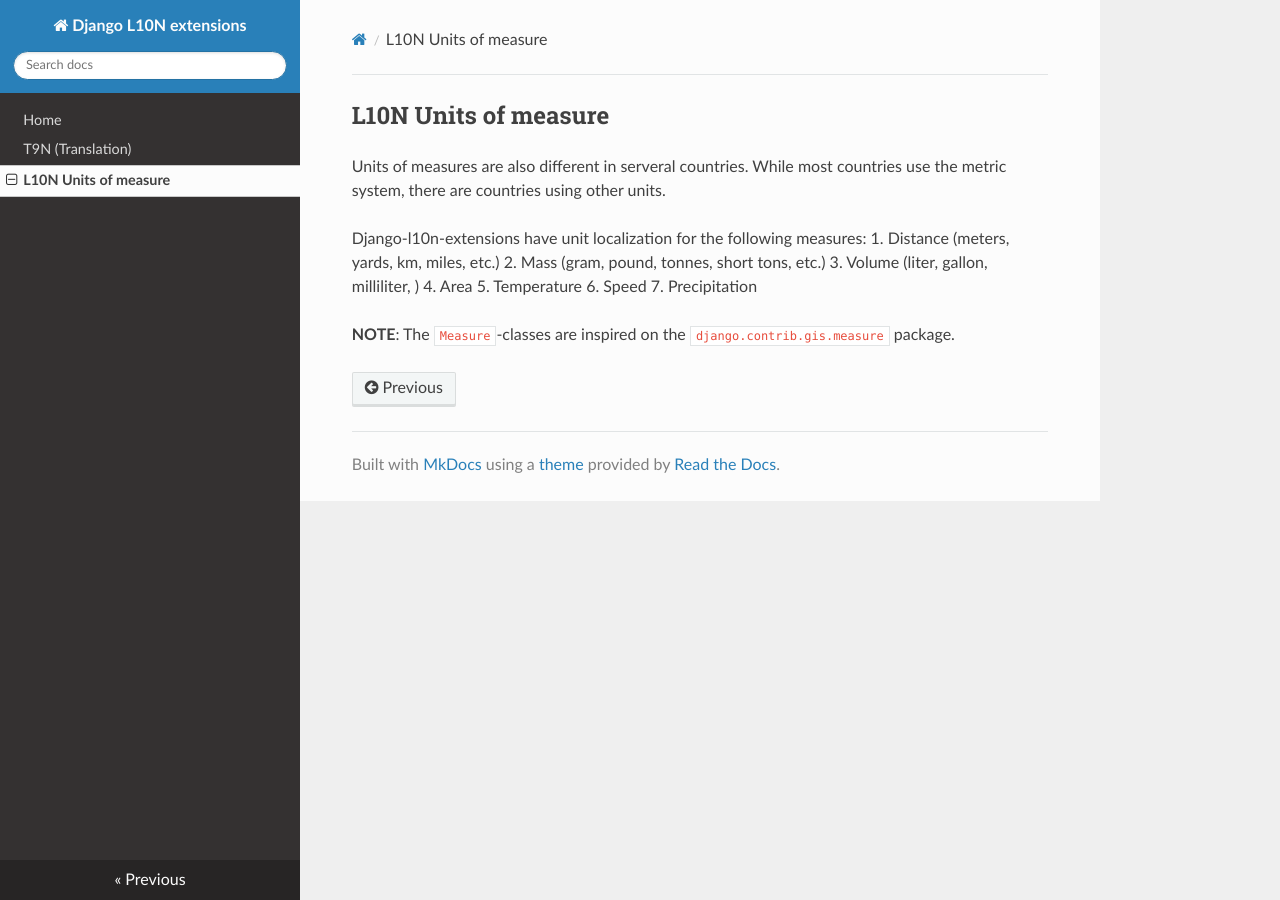
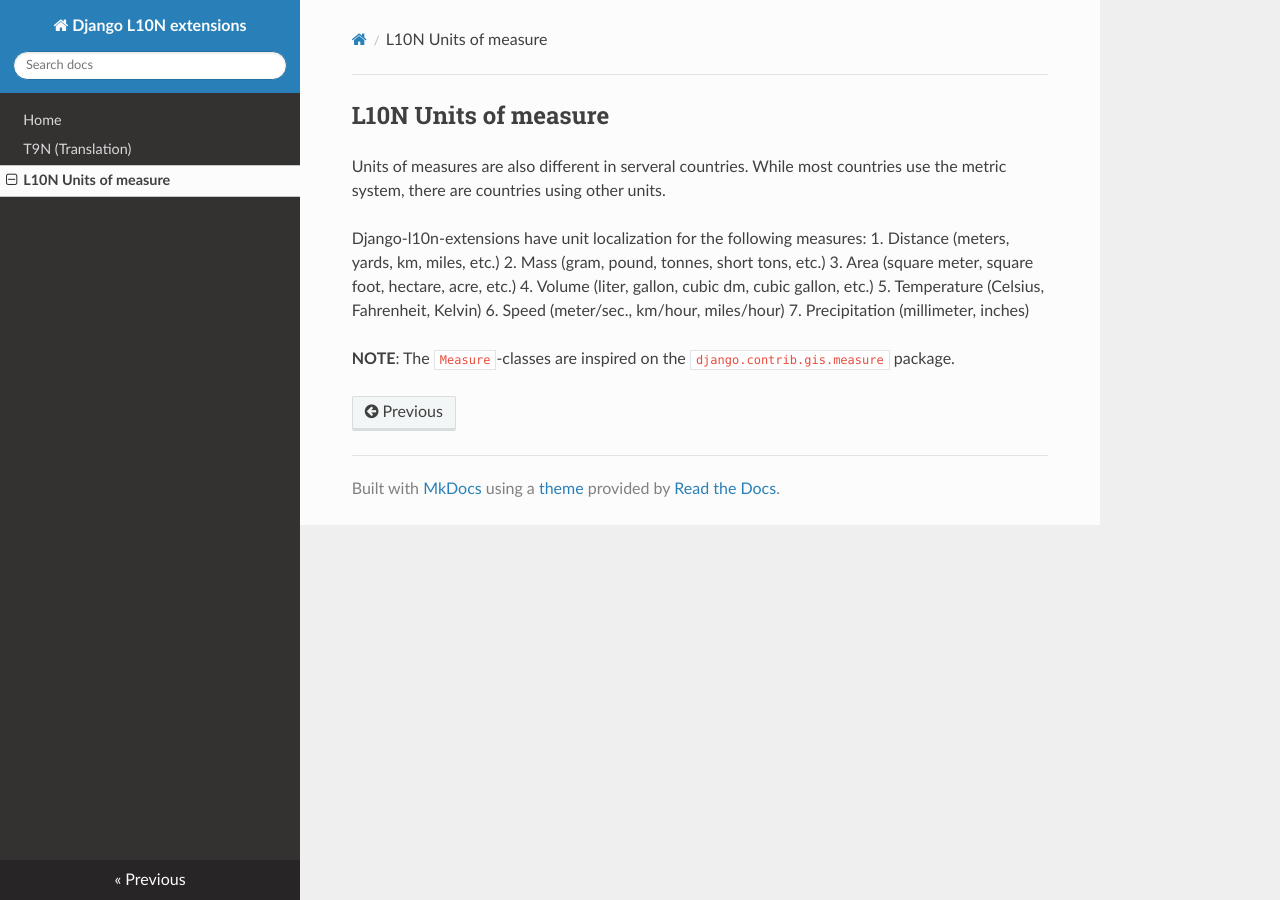
Before and after one commit to ceasaro/django-l10n-extensions, an MkDocs documentation site: the page built from docs/l10n_units.md, in a window 1280 px wide. Built offline with MkDocs 1.6.1, drawn with Linux system fonts in a browser that asks for light colours; nearby versions of some CDN libraries; old or Windows-style settings are respelled for this version of MkDocs.

Commit message:
added Kelvin for temperatures.

```diff
--- a/docs/l10n_units.md
+++ b/docs/l10n_units.md
@@ -6,11 +6,11 @@ countries using other units.
 Django-l10n-extensions have unit localization for the following measures:
 1. Distance (meters, yards, km, miles, etc.)
 2. Mass (gram, pound, tonnes, short tons, etc.)
-3. Volume (liter, gallon, milliliter, )
-4. Area
-5. Temperature
-6. Speed
-7. Precipitation
+3. Area (square meter, square foot, hectare, acre, etc.)
+4. Volume (liter, gallon, cubic dm, cubic gallon, etc.)
+5. Temperature (Celsius, Fahrenheit, Kelvin)
+6. Speed (meter/sec., km/hour, miles/hour)
+7. Precipitation (millimeter, inches)
 
 
 __NOTE__:
```
Also changed, not shown: 2 other files.
